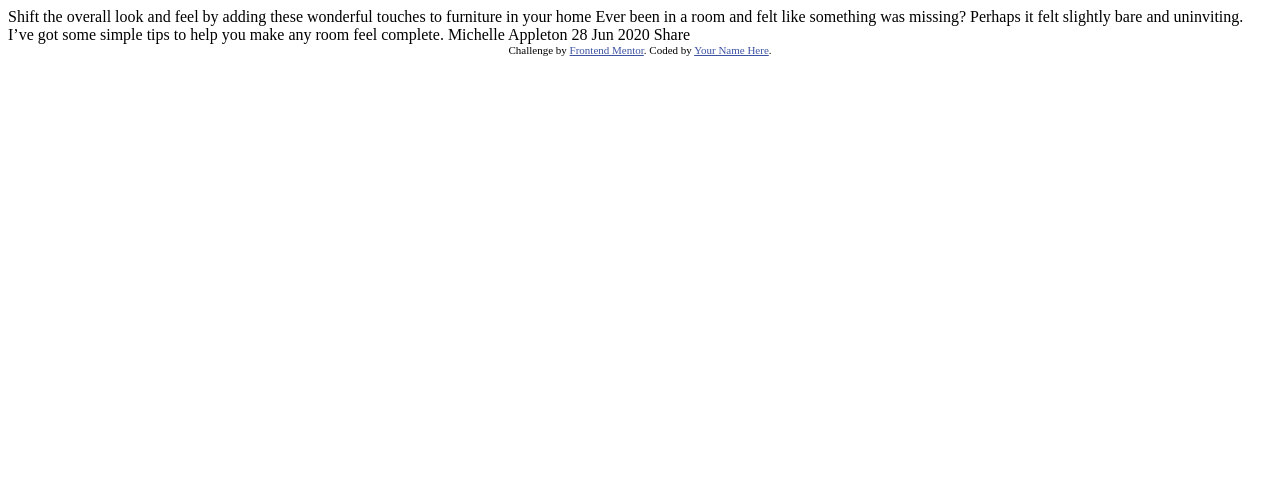
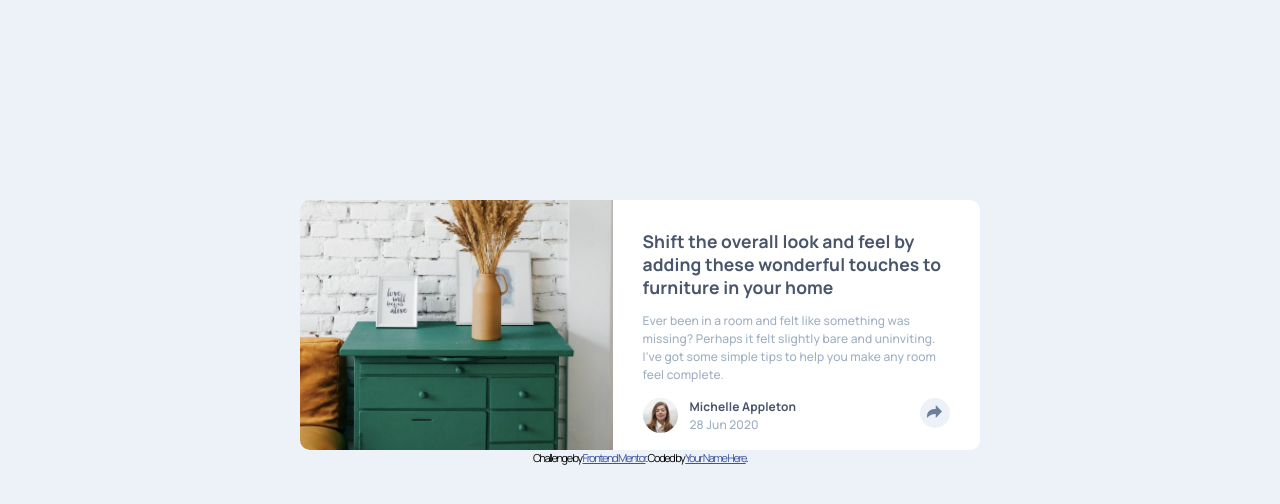
Before and after one commit to harshad69/article-preview-component, a plain HTML site: page index.html in a window 1280 px wide. Drawn offline with Linux system fonts and the light colour scheme.

Commit message:
Add files via upload

```diff
--- a/index.html
+++ b/index.html
@@ -5,6 +5,10 @@
   <meta name="viewport" content="width=device-width, initial-scale=1.0"> <!-- displays site properly based on user's device -->
 
   <link rel="icon" type="image/png" sizes="32x32" href="./images/favicon-32x32.png">
+  <link rel="stylesheet" href="style.css">
+  <link rel="preconnect" href="https://fonts.googleapis.com">
+  <link rel="preconnect" href="https://fonts.gstatic.com" crossorigin>
+  <link href="https://fonts.googleapis.com/css2?family=Manrope:wght@200;300;400;500;600;700;800&display=swap" rel="stylesheet">
 
   <title>Frontend Mentor | Article preview component</title>
 
@@ -16,21 +20,64 @@
 </head>
 <body>
 
+  <div>
+    <main class="flex flex-row main-br text-h m-1 mt-1">
+      <div>
+        <img class="img-drawer" src="images/drawers.jpg" alt="drawers">
+      </div>
+      <div class="p-1 text-br bgc-white main-w">
+        <div class="pb-1">
+          <h1 class="h1-f pb-1">
             Shift the overall look and feel by adding these wonderful
             touches to furniture in your home
-
+          </h1>
+          <p class="p-f">
             Ever been in a room and felt like something was missing? Perhaps
             it felt slightly bare and uninviting. I’ve got some simple tips
             to help you make any room feel complete.
+          </p>
+        </div>
+        <div class="flex flex-row">
+          <div>
+            <img class="img-avatar" src="images/avatar-michelle.jpg" alt="avatar-michelle">
+          </div>
+          <div class="pl-1">
+            <h2 class="h2-f">Michelle Appleton</h2>
+            <p class="p-f">28 Jun 2020</p>
+          </div>
+          <div class="ml-1">
+            <div style="background-color: hsl(210, 46%, 95%);" class="share-wxh pos-1 share-br div-1 mr-1">
+              <img class="pl-2 pt-1" src="images/icon-share.svg" alt="icon-share">
+            </div>
+            <div id="" class="div-2 no-display flex bgc-share p-2 align-center share-div-br top-1">
+              <div>
+                <p class="share-f">Share</p>
+              </div>
+              <div class="pl-3">
+                <img class="img-ftp" src="images/icon-facebook.svg" alt="icon-facebook">
+              </div>
+              <div class="pl-3">
+                <img class="img-ftp" src="images/icon-twitter.svg" alt="icon-twitter">
+              </div>
+              <div class="pl-3">
+                <img class="img-ftp" src="images/icon-pinterest.svg" alt="icon-pinterest">
+              </div>
+            </div>
+          </div>
+        </div>
+      </div>
+    </main>
 
-  Michelle Appleton
-  28 Jun 2020
-
-  Share
-
+    <footer>
       <div class="attribution">
         Challenge by <a href="https://www.frontendmentor.io?ref=challenge" target="_blank">Frontend Mentor</a>.
         Coded by <a href="#">Your Name Here</a>.
       </div>
+    </footer>
+
+  </div>
+  <script src="script.js"></script>
+
+
 </body>
 </html>
--- /dev/null
+++ b/script.js
@@ -0,0 +1,16 @@
+const div1 = document.querySelector(".div-1");
+const div2 = document.querySelector('.div-2');
+
+function showDiv() {
+    div2.classList.remove('no-display');
+    console.log('hi');
+}
+
+function hideDiv() {
+    div2.classList.add('no-display');
+}
+
+// div1.addEventListener('mouseover', showDiv);
+
+div1.onmouseover = showDiv;
+div1.onmouseout = hideDiv;
--- /dev/null
+++ b/style.css
@@ -0,0 +1,201 @@
+div, body, main, footer, h1, h2, h3, h4, h5, h6, p, html {
+    margin: 0;
+    padding: 0;
+}
+
+html {
+    font-size: 62.5%;
+    height: 100%;
+    font-family: 'Manrope', sans-serif;}
+
+body {
+    font-size: 1.4rem;
+    font-weight: 400;
+    line-height: 1.5;
+    letter-spacing: -0.1em;
+    background-color: hsl(210, 46%, 95%);
+}
+
+/* flexbox */
+.flex {
+    display: flex;
+}
+
+.flex-row {
+    flex-direction: row;
+}
+
+.flex-column {
+    flex-direction: column;
+}
+
+.justify-center {
+    justify-content: center;
+}
+
+.align-center {
+    align-items: center;
+}
+
+/* background color */
+.bgc-white {
+    background-color: white;
+}
+
+.bgc-share {
+    background-color: hsl(217, 19%, 35%);
+}
+
+/* border radius */
+.main-br {
+    border-radius: 10px;
+}
+
+.text-br {
+    border-radius: 0 10px 10px 0;
+}
+
+.share-br {
+    border-radius: 50%;
+}
+
+.share-div-br {
+    border-radius: 5px;
+}
+
+/* width */
+.main-w {
+    width: 32rem;
+}
+
+/* height */
+.text-h {
+    height: 25rem;
+}
+
+.share-wxh {
+    width: 3rem;
+    height: 3rem;
+}
+
+/* margin right and left */
+.m-1 {
+    margin: 0 30rem;
+}
+
+
+
+/* margin right */
+/* .mr-1 {
+    margin-right: 20rem;
+} */
+
+
+/* margin left */
+.ml-1 {
+    margin-left: auto!important;
+}
+
+
+
+
+/* marign top */
+.mt-1 {
+    margin-top: 20rem;
+}
+
+/* padding all */
+.p-1 {
+    padding: 3rem;
+}
+
+.p-2 {
+    padding: 1rem 2rem;
+}
+
+/* padding top */
+.pt-1 {
+    padding-top: 0.7rem;
+}
+
+/* padding bottom */
+.pb-1 {
+    padding-bottom: 1.4rem;
+}
+
+/* padding left */
+.pl-1 {
+    padding-left: 1.2rem;
+}
+
+.pl-2 {
+    padding-left: 0.7rem;
+}
+
+.pl-3 {
+    padding-left: 1.1rem;
+}
+
+/* images */
+.img-drawer {
+    height: 25rem;
+    border-radius: 10px 0 0 10px;
+}
+
+.img-avatar {
+    height: 3.5rem;
+    border-radius: 50%;
+}
+
+.img-ftp {
+    height: 1.4rem;
+}
+
+/* fonts */
+.h1-f {
+    font-size: 1.75rem;
+    font-weight: 700;
+    letter-spacing: 0.01rem;
+    color: hsl(217, 19%, 35%);
+    line-height: 1.3;
+}
+
+.h2-f {
+    font-size: 1.2rem;
+    font-weight: 700;
+    letter-spacing: 0.01rem;
+    color: hsl(217, 19%, 35%);
+}
+
+.p-f {
+    font-size: 1.2rem;
+    font-weight: 500;
+    letter-spacing: 0.01rem;
+    color: hsl(212, 23%, 69%);
+}
+
+.share-f {
+    font-size: 1.1rem;
+    font-weight: 400;
+    letter-spacing: 0.3rem;
+    color: hsl(212, 23%, 69%);
+    text-transform: uppercase;
+}
+
+/* no display */
+.no-display {
+    display: none;
+}
+
+.display-div {
+    display: block;
+}
+
+/* position */
+/* .pos-1 {
+    position: fixed;
+} */
+
+.top-1 {
+    top: -100%;
+}
```
Lines whose indentation alone changed are shown as unchanged.
